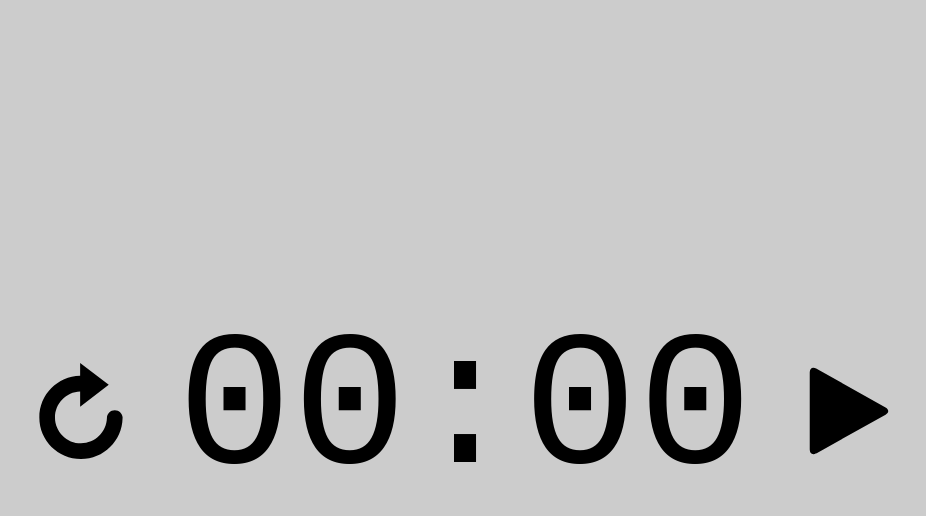
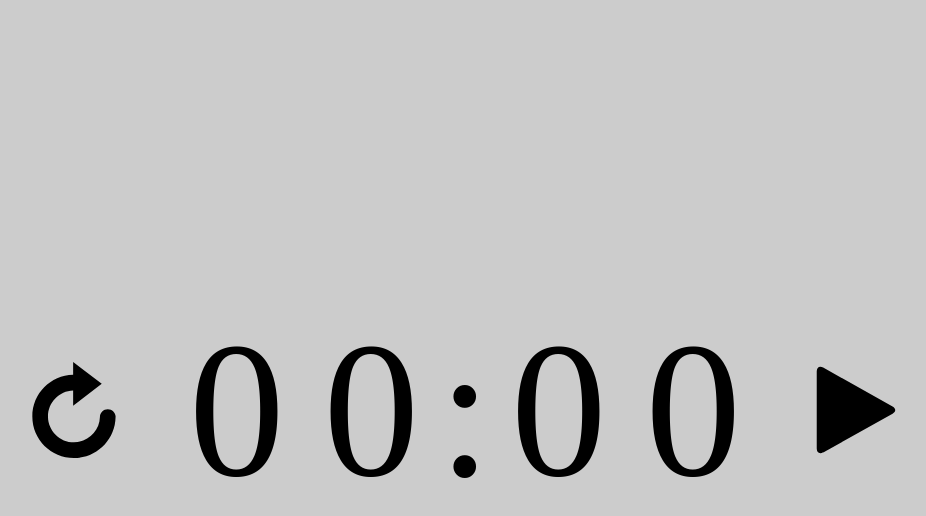
Before and after one commit to mykmelez/eggtimer, a website: page app/index.html in a window 1280 px wide. Both pictures are taken after a click on the picture 1024 px from the left and 410 px from the top of the page. Shown: the whole page, without its empty margins (175-1101 px from the left). Drawn offline with Linux system fonts and the light colour scheme.

Commit message:
ensure spacing without resorting to monospace font

```diff
--- a/app/css/index.css
+++ b/app/css/index.css
@@ -19,6 +19,11 @@ body {
 }
 
 #time {
-  font-family: monospace;
   vertical-align: middle;
 }
+
+#time > span {
+  display: inline-block;
+  width: 0.7em;
+  text-align: center;
+}
--- a/app/index.html
+++ b/app/index.html
@@ -37,7 +37,7 @@
       <!-- play, pause, and refresh icons by Heberti Almeida from the Noun Project
            (https://thenounproject.com/hebertialmeida/collection/app-for-kids/) -->
       <img id="resetButton" class="button" src="img/reset.svg">
-      <span id="time">05:00</span>
+      <span id="time"><span id="m1"></span><span id="m0"></span>:<span id="s1"></span><span id="s0"></span></span>
       <img id="startPauseButton" class="button" src="img/start.svg">
     </div>
 
--- a/app/js/index.js
+++ b/app/js/index.js
@@ -12,6 +12,11 @@ var then;
 var remainingTime;
 var timerState;
 var requestID;
+
+var m1 = document.getElementById('m1');
+var m0 = document.getElementById('m0');
+var s1 = document.getElementById('s1');
+var s0 = document.getElementById('s0');
 
 function onPageShow() {
   hasInnerText = ("innerText" in document.getElementsByTagName("body")[0]) ? true : false;
@@ -260,8 +265,10 @@ function showDigits(digits) {
   }
 
   displayedDigits = digits.slice(0);
-  document.getElementById("time")[hasInnerText ? "innerText" : "textContent"] =
-    (String(digits[3]) + String(digits[2]) + ":" + String(digits[1]) + String(digits[0]));
+  m1[hasInnerText ? "innerText" : "textContent"] = digits[3];
+  m0[hasInnerText ? "innerText" : "textContent"] = digits[2];
+  s1[hasInnerText ? "innerText" : "textContent"] = digits[1];
+  s0[hasInnerText ? "innerText" : "textContent"] = digits[0];
 }
 
 function addDigit(digit) {
```
